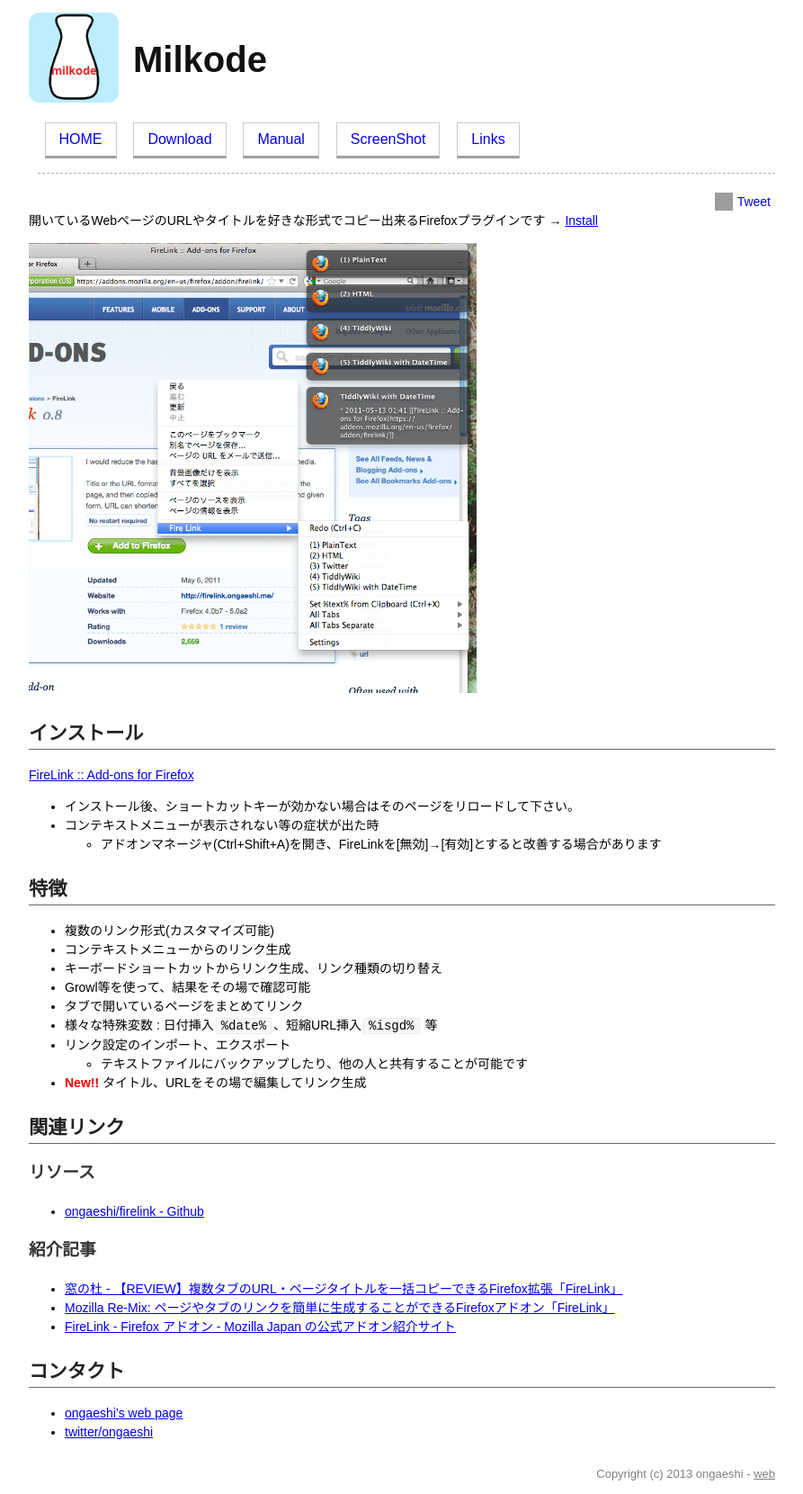
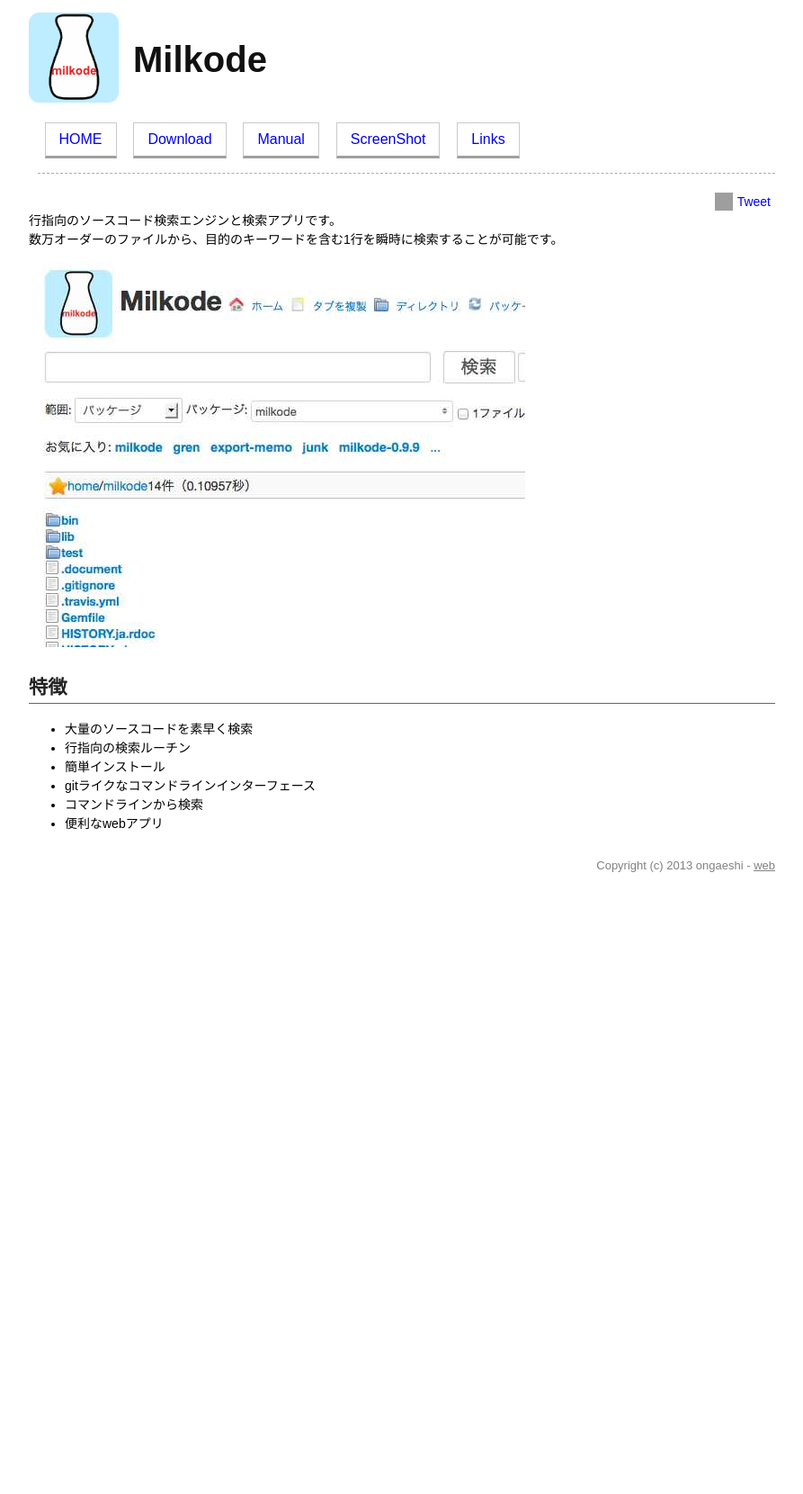
Before and after one commit to ongaeshi/milkode, a Jekyll site: the page built from index.md, in a window 1280 px wide. Shown: the whole page at 90% size, without its empty margins (193-1086 px from the left). Built offline with Jekyll 4.4.1, drawn with Linux system fonts in a browser that asks for light colours; Markdown is read by kramdown in place of the engine named in the settings; comment, search, counter and statistics services are not loaded; after the commit the page ends 985 px from its top, so only the background shows below that; grey boxes are pictures that could not be loaded.

Commit message:
Add index.md, download.md

```diff
--- a/index.md
+++ b/index.md
@@ -1,38 +1,16 @@
 ---
 layout: layout
-title: WebページのURLやタイトルを好きな形式でコピー
+title: 行指向のソースコード検索エンジン
 ---
-開いているWebページのURLやタイトルを好きな形式でコピー出来るFirefoxプラグインです → [Install](https://addons.mozilla.org/ja/firefox/addon/firelink/)
+行指向のソースコード検索エンジンと検索アプリです。<br>
+数万オーダーのファイルから、目的のキーワードを含む1行を瞬時に検索することが可能です。
 
-<img alt='' src='/images/overview09.png' width='60%' />
-
-## インストール
-[FireLink :: Add-ons for Firefox](https://addons.mozilla.org/ja/firefox/addon/firelink/)
-
-* インストール後、ショートカットキーが効かない場合はそのページをリロードして下さい。
-* コンテキストメニューが表示されない等の症状が出た時
-  * アドオンマネージャ(Ctrl+Shift+A)を開き、FireLinkを[無効]→[有効]とすると改善する場合があります
+<img alt='milkode web app' src='/images/milkode-overview-01.jpg' />
 
 ## 特徴
-* 複数のリンク形式(カスタマイズ可能)
-* コンテキストメニューからのリンク生成
-* キーボードショートカットからリンク生成、リンク種類の切り替え
-* Growl等を使って、結果をその場で確認可能
-* タブで開いているページをまとめてリンク
-* 様々な特殊変数 : 日付挿入`%date%`、短縮URL挿入`%isgd%` 等
-* リンク設定のインポート、エクスポート
-  * テキストファイルにバックアップしたり、他の人と共有することが可能です
-* <b><font color="red">New!!</font></b> タイトル、URLをその場で編集してリンク生成
-
-## 関連リンク
-### リソース
-* [ongaeshi/firelink - Github](https://github.com/ongaeshi/firelink)
-
-### 紹介記事
-* [窓の杜 - 【REVIEW】複数タブのURL・ページタイトルを一括コピーできるFirefox拡張「FireLink」](http://www.forest.impress.co.jp/docs/review/20110620_454583.html)
-* [Mozilla Re-Mix: ページやタブのリンクを簡単に生成することができるFirefoxアドオン「FireLink」](http://mozilla-remix.seesaa.net/article/204329055.html)
-* [FireLink - Firefox アドオン - Mozilla Japan の公式アドオン紹介サイト](https://addons.mozilla.jp/firefox/details/306839)
-
-## コンタクト
-* [ongaeshi's web page](http://ongaeshi.me/)
-* [twitter/ongaeshi](https://twitter.com/ongaeshi)
+* 大量のソースコードを素早く検索
+* 行指向の検索ルーチン
+* 簡単インストール
+* gitライクなコマンドラインインターフェース
+* コマンドラインから検索
+* 便利なwebアプリ
```
Also changed, not shown: download.md (added, +65 -0 lines), images/milkode-overview-01.jpg (added).
